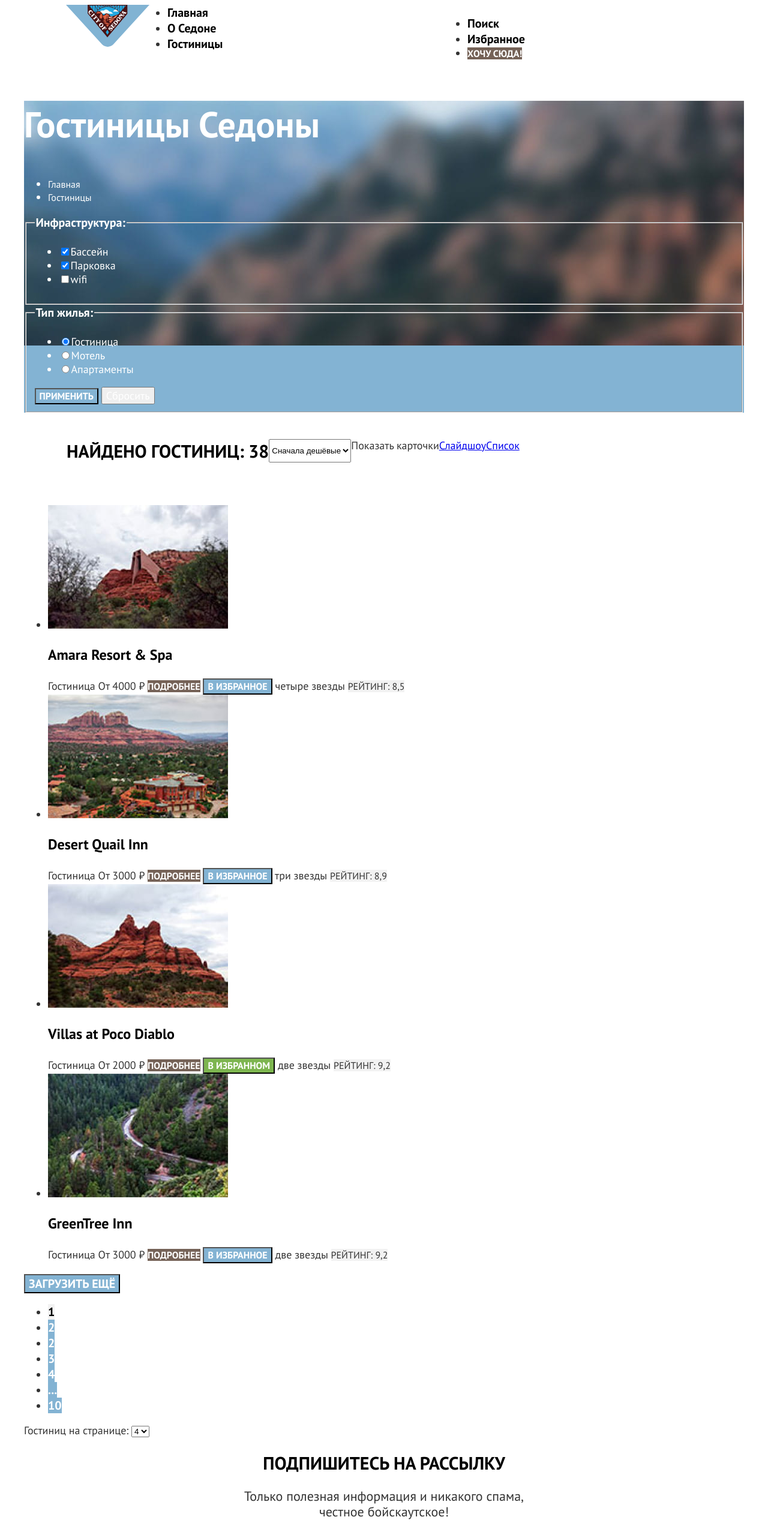
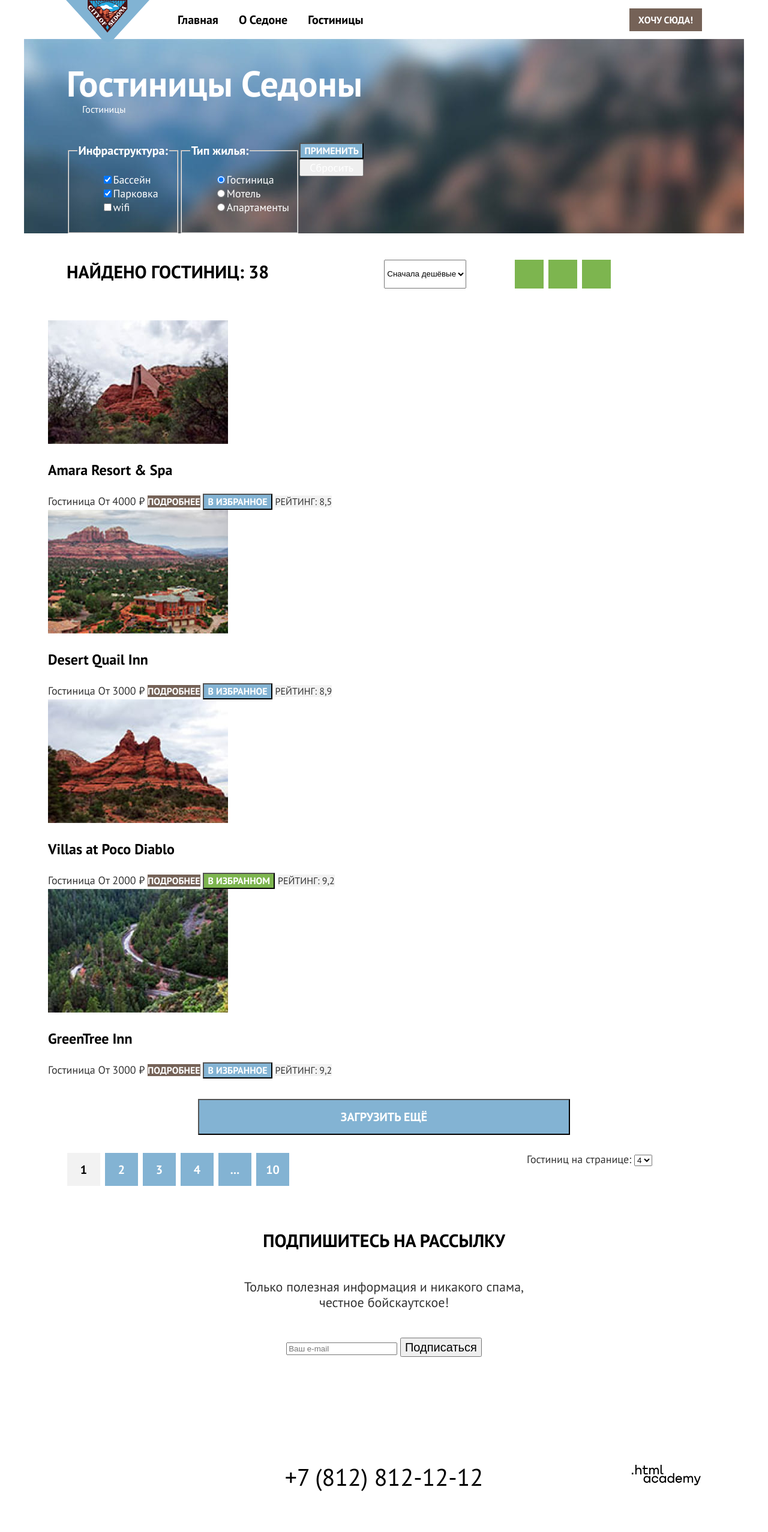
Before and after one commit to htmlacademy-htmlcss/2026737-sedona-33, a plain HTML site: page catalog.html in a window 1280 px wide. Shown: the top 2554 px of the page at 60% size. After the commit the page ends 2512 px from the top, so only its background shows below. Drawn offline with Linux system fonts and the light colour scheme.

Commit message:
Добавляет микросетки

```diff
--- a/catalog.html
+++ b/catalog.html
@@ -25,7 +25,7 @@
             <a class="navigation-link navigation-link-current">Гостиницы</a>
           </li>
         </ul>
-        <ul class="Navigation-user">
+        <ul class="navigation-user">
           <li class="navigation-item">
             <a class="navigation-link" href="#">
               <span class="visually-hidden">Поиск</span>
@@ -98,10 +98,12 @@
                 </label>
               </li>
             </ul>
+          </fieldset>
           <!--Стоимость жилья-->
+          <div class="catalog-filter-buttons">
             <button class="button-blue" type="submit">Применить</button>
             <button class="button-reset" type="reset">Сбросить</button>
-          </fieldset>
+          </div>
         </form>
       </section>
       <section class="hotels">
@@ -111,9 +113,10 @@
             <option value="cheap">Сначала дешёвые</option>
             <option value="expensive">Сначала дорогие</option>
           </select>
-          <a class="button-icon button-tile button-tile-current">Показать карточки</a>
-          <a href="#" class="button-icon button-slideshow">Слайдшоу</a>
-          <a href="#" class="button-icon button-list">Список</a>
+          <a class="button-icon button-tile button-tile-current"><span class="visually-hidden">Показать
+              карточки</span></a>
+          <a href="#" class="button-icon button-slideshow"><span class="visually-hidden">Слайдшоу</span></a>
+          <a href="#" class="button-icon button-list"><span class="visually-hidden">Список</span></a>
         </div>
         <ul class="hotel-list">
           <li class="hotel-card">
@@ -166,12 +169,10 @@
           </li>
         </ul>
         <button class="button-blue pagination-show-more" type="button">Загрузить ещё</button>
+        <div class="pagination-container">
           <ul class="pagination">
             <li class="pagination-item">
               <a class="pagination-link pagination-current">1</a>
-          </li>
-          <li class="pagination-item">
-            <a class="pagination-link" href="#">2</a>
             </li>
             <li class="pagination-item">
               <a class="pagination-link" href="#">2</a>
@@ -189,6 +190,7 @@
               <a class="pagination-link" href="#">10</a>
             </li>
           </ul>
+          <div class="pagination-select">
             <label for="hotels-qt">Гостиниц на странице:</label>
             <select class="select-control" id="hotels-qt" aria-label="Гостиниц на странице">
               <option value="1">1</option>
@@ -196,6 +198,8 @@
               <option value="3">3</option>
               <option value="4" selected>4</option>
             </select>
+          </div>
+        </div>
       </section>
       <section class="subscribe-inner">
         <h2 class="inner-subscribe-title">Подпишитесь на рассылку</h2>
--- a/styles/styles.css
+++ b/styles/styles.css
@@ -14,11 +14,11 @@
   font-display: swap;
  }
 
- *,
+ /* *,
  *::before,
  *::after {
    box-sizing: border-box;
- }
+ } */
 
  html {
    height: 100%;
@@ -30,6 +30,18 @@
   line-height: 21px;
   color: #333333;
   background-color: #FFFFFF;
+  margin: 0;
+ }
+
+.visually-hidden {
+  position: absolute;
+  width: 1px;
+  height: 1px;
+  margin: -1px;
+  padding: 0;
+  border: 0;
+  clip: rect(0 0 0 0);
+  overflow: hidden;
 }
 
 .page-container {
@@ -53,20 +65,28 @@
 
 .navigation-logo {
   width: 139px;
+  height: 70px;
   margin-right: 30px;
   padding: 0;
+  z-index: 1;
 }
 
 .navigation-list {
   width: 460px;
   margin: 0;
   padding: 0;
+  list-style-type: none;
+  display: flex;
+  flex-wrap: wrap;
 }
 
 .navigation-user {
-  width: 264px;
-  margin-left: auto;
+  max-width: 264px;
+  margin: 0 0 0 auto;
   padding: 0;
+  display: flex;
+  flex-wrap: wrap;
+  list-style-type: none;
 }
 
 .navigation-link{
@@ -76,6 +96,22 @@
   line-height: 26px;
   text-align: center;
   text-decoration: none;
+  padding: 20px 17px;
+  display: block;
+}
+
+.navigation-user .navigation-link {
+  min-width: 18px;
+  min-height: 18px;
+  padding: 24px 12px;
+  display: block;
+}
+
+.navigation-item .button-brown {
+  padding: 9px 15px 8px 15px;
+  margin-top: 14px;
+  margin-left: 20px;
+  display: block;
 }
 
 .welcome-background {
@@ -84,13 +120,14 @@
   background-repeat: no-repeat;
   display: block;
   text-align: center;
+  padding-top: 51px;
+  padding-bottom: 82px;
+  margin-top: -5px;
 }
 
 .welcome {
   width: 458px;
-  height: 485px;  /*высота 352px+падинги верх низ */
-  padding-top: 51px;
-  padding-bottom: 82px;
+  height: 352px;
 }
 
 .about-sedona {
@@ -100,6 +137,11 @@
   line-height: 36px;
   text-transform: uppercase;
   text-align: center;
+}
+
+.causes-container {
+  padding-top: 63px;
+  padding-bottom: 80px;
 }
 
 .causes {
@@ -119,35 +161,45 @@
   background-color: #83B3D3;
   color: #ffffff;
   width: 400px;
-
+  padding-top: 97px;
+  padding-bottom: 87px;
 }
 
 .advantages-list {
   text-align: center;
   padding: 0;
+  margin: 0;
   display: flex;
   flex-wrap: wrap;
+  list-style-type: none;
 }
 
 .advantages-list-sub {
   display: flex;
   padding-left: 0;
+  list-style-type: none;
 }
 
 .advantages-item-light{
   background-color: rgba(131, 179, 211, 0.12);
   width: 400px;
+  padding-top: 97px;
+  padding-bottom: 87px;
 
 }
 
 .advantages-item-white {
   background-color: #ffffff;
   width: 400px;
+  padding-top: 97px;
+  padding-bottom: 87px;
 }
 
 .advantages-item-middle {
   background-color:  rgba(131, 179, 211, 0.2);
   width: 400px;
+  padding-top: 97px;
+  padding-bottom: 87px;
 }
 
 .advantages-item-2 {
@@ -160,6 +212,8 @@
   font-size: 24px;
   line-height: 28px;
   text-transform: uppercase;
+  margin: 0;
+
 }
 
 .advantages-title-black {
@@ -179,10 +233,14 @@
   font-weight: 400;
   font-size: 22px;
   line-height: 26px;
+  margin-top: 30px;
 }
 
 .search-hotel {
   text-align: center;
+  padding-top: 91px;
+  padding-bottom: 93px;
+
 }
 
 .subscribe-index {
@@ -193,8 +251,8 @@
   text-align: center;
   display: block;
   margin: 0;
-  padding: 94px 200px 93px 200px;
-  width: 1200px;
+  padding-top: 94px;
+  padding-bottom: 94px;
 }
 
 .subscribe-title {
@@ -214,12 +272,28 @@
 
 .footer-social {
   display: flex;
+  padding: 40px 72px 30px 72px;
 }
 
 .footer-social-list {
-  width: 107px;
-  margin-left: 72px;
-  margin-right: 61px;
+  width: 110px;
+  margin: 0;
+  padding: 0;
+  list-style-type: none;
+  display: flex;
+  flex-wrap: wrap;
+}
+
+.social-item {
+  width: 20px;
+  height: 18px;
+  margin-right: 24px;
+  margin-bottom: 10px;
+  padding-top: 10px;
+}
+
+.social-item:nth-child(3n) {
+  margin-right: 0;
 }
 
 .footer-contact-phone {
@@ -229,13 +303,15 @@
   text-align: center;
   text-transform: uppercase;
   width: 720px;
+  margin-left: 58px;
+  text-decoration: none;
 }
 
 .htmlacademy-link {
   width: 115px;
-  margin-right: 72px;
   margin-left: 53px;
 }
+
 
 .hotels-filter {
   background-image: url("../images/catalog-background.jpg");
@@ -243,6 +319,9 @@
   background-repeat: no-repeat;
   background-color: #83B3D3;
   color: #FFFFFF;
+  padding-top: 35px;
+  padding-left: 71px;
+  margin-top: -5px;
 }
 
 .inner-header-title {
@@ -250,6 +329,22 @@
   font-weight: 700;
   font-size: 60px;
   line-height: 78px;
+  margin-top: 0;
+  margin-bottom: 5px;
+}
+
+.catalog-filter {
+  display: flex;
+
+}
+
+.catalog-filter-list {
+  list-style-type: none;
+}
+
+.catalog-filter-buttons {
+  display: flex;
+  flex-direction: column;
 }
 
 .catalog-filter-title {
@@ -268,7 +363,7 @@
 
 .hotels-sort {
   display: flex;
-  padding: 44px 72px 53px 71px;
+  margin: 44px 72px 53px 71px;
 }
 
 .hotels-found {
@@ -277,10 +372,17 @@
   font-size: 30px;
   line-height: 39px;
   text-transform: uppercase;
+  margin-right: 192px;
+}
+
+.select-control {
+  margin-right: 81px;
 }
 
 .hotel-list {
   width: 1056px;
+  list-style-type: none;
+  margin-bottom: 34px;
 }
 
 .hotel-card-title {
@@ -323,7 +425,10 @@
   display: block;
   margin-left: auto;
   margin-right: auto;
+  margin-top: 73px;
+  margin-bottom: 140px;
   width: 800px;
+
 }
 
 .inner-subscribe-title {
@@ -333,6 +438,8 @@
   line-height: 36px;
   text-transform: uppercase;
   text-align: center;
+  margin-top: 0;
+  margin-bottom: 46px;
 }
 
 .inner-subscribe-description {
@@ -341,6 +448,7 @@
   font-size: 22px;
   line-height: 26px;
   text-align: center;
+  margin-bottom: 46px;
 }
 
 .button-blue {
@@ -379,6 +487,22 @@
 .button-search {
   font-size: 20px;
   line-height: 36px;
+  display: block;
+  margin-left: auto;
+  margin-right: auto;
+  max-width: 575px;
+  padding: 27px 145px;
+}
+
+.button-icon {
+  width: 48px;
+  height: 48px;
+  margin-right: 8px;
+  background-color: #7DB54F;  /*удалить*/
+}
+
+.button-icon:last-child {
+  margin-right: 0;
 }
 
 .button-subscribe {
@@ -396,17 +520,48 @@
   color: #FFFFFF;
 }
 
+.breadcrumbs {
+  list-style-type: none;
+  margin-bottom: 45px;
+  margin-top: -12px;
+  padding: 0;
+  display: flex;
+}
+
 .breadcrumbs-link {
   font-weight: 400;
   font-size: 16px;
   line-height: 21px;
   color: #ffffff;
   text-decoration: none;
+  margin-right: 26px;
 }
 
 .pagination-show-more {
   font-size: 20px;
   line-height: 26px;
+  display: block;
+  margin-top: 34px;
+  margin-bottom: 30px;
+  margin-left: auto;
+  margin-right: auto;
+  width: 620px;
+  height: 60px;
+
+}
+
+.pagination-container {
+  display: flex;
+  margin-top: 30px;
+  margin-left: 72px;
+  margin-right: 72px;
+}
+
+.pagination {
+  display: flex;
+  list-style-type: none;
+  margin: 0;
+  padding: 0;
 }
 
 .pagination-link {
@@ -418,9 +573,23 @@
   text-align: center;
   text-transform: uppercase;
   background-color: #83B3D3;
+  display: block;
+  box-sizing: border-box;
+  width: 55px;
+  height: 55px;
+  padding: 15px;
+}
+
+.pagination-item:not(:last-child) {
+  margin-right: 8px;
 }
 
 .pagination-current {
   color: #000000;
   background-color: #F2F2F2;
 }
+
+.pagination-select {
+  margin-left: auto;
+  display: block;
+}
```
Lines whose indentation alone changed are shown as unchanged.
